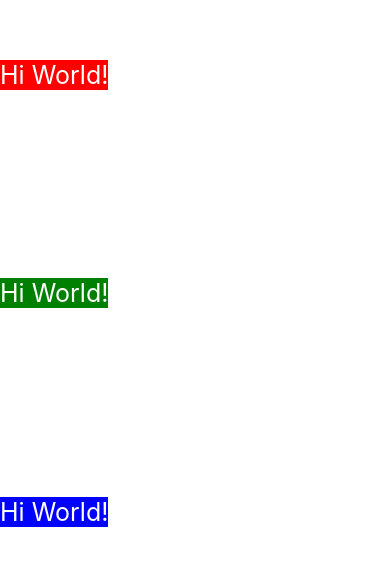
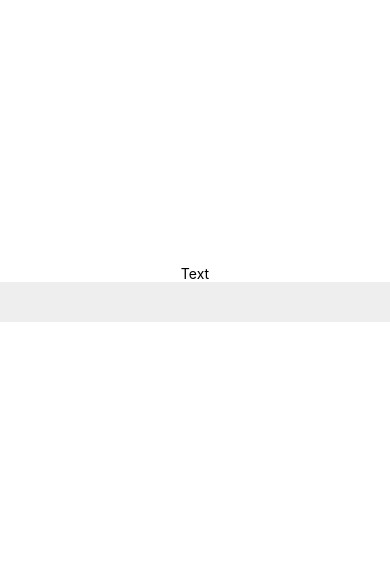
Before and after one commit to diegocabrera15/react-native, a React Native app: screen / in a window 390 px wide. Shown: the part 129-694 px from the top of the page. Built offline with nearby package versions, Linux system fonts and the light colour scheme.

Commit message:
Dimensions screen

```diff
--- a/App.js
+++ b/App.js
@@ -1,50 +1,28 @@
 import { StatusBar } from "expo-status-bar";
-import React, { useState } from "react";
-import { StyleSheet, Text, View } from "react-native";
+import React from "react";
+import { StyleSheet, Text, TextInput, View, Dimensions } from "react-native";
 
-const Texto = ({style}) => {
-  const [texto, setTexto] = useState("Hi World!")
-  const updateText = () => {
-    setTexto("Bye World!")
-  }
-  return (
-    <Text style={[styles.text, style]} onPress={updateText}>{texto}</Text>
-  )
-};
-
+const width = Dimensions.get('window').width
 export default function App() {
   return (
     <View style={styles.container}>
-      <Texto style={styles.red} />
-      <Texto style={styles.green} />
-      <Texto style={styles.blue} />
+      <Text>Text</Text>
+      <TextInput style={styles.input}></TextInput>
       <StatusBar style="auto" />
     </View>
   );
 }
 
 const styles = StyleSheet.create({
-  text: {
-    color: 'white',
-    fontSize: 25,
-  },
-  red: {
-    //flex: 1,
-    backgroundColor: 'red',
-  },
-  green: {
-    //flex: 2,
-    backgroundColor: 'green',
-  },
-  blue: {
-    //flex: 3,
-    backgroundColor: 'blue',
+  input: {
+    height:40,
+    width: width,//'100%',
+    backgroundColor: '#eee'
   },
   container: {
     flex: 1,
-    flexDirection: 'column',//row,row-reverse, column, column-reverse
     backgroundColor: "#fff",
-    alignItems: "baseline",//center,flex-start, flex-end, stretch, baseline
-    justifyContent: "space-evenly",//center, flex-start, flex-end, space-between, space-around, space-evenly
+    alignItems: "center",//center,flex-start, flex-end, stretch, baseline
+    justifyContent: "center",//center, flex-start, flex-end, space-between, space-around, space-evenly
   },
 });
```
